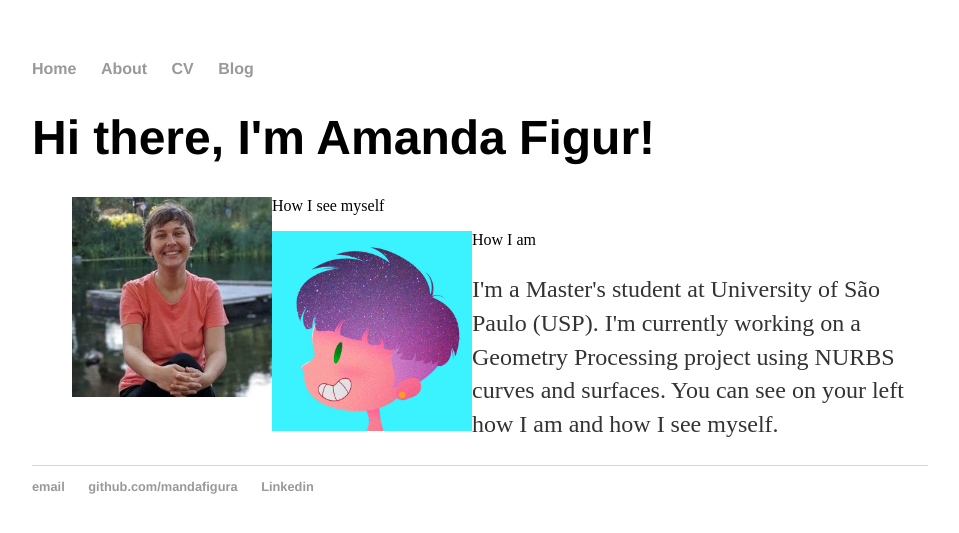
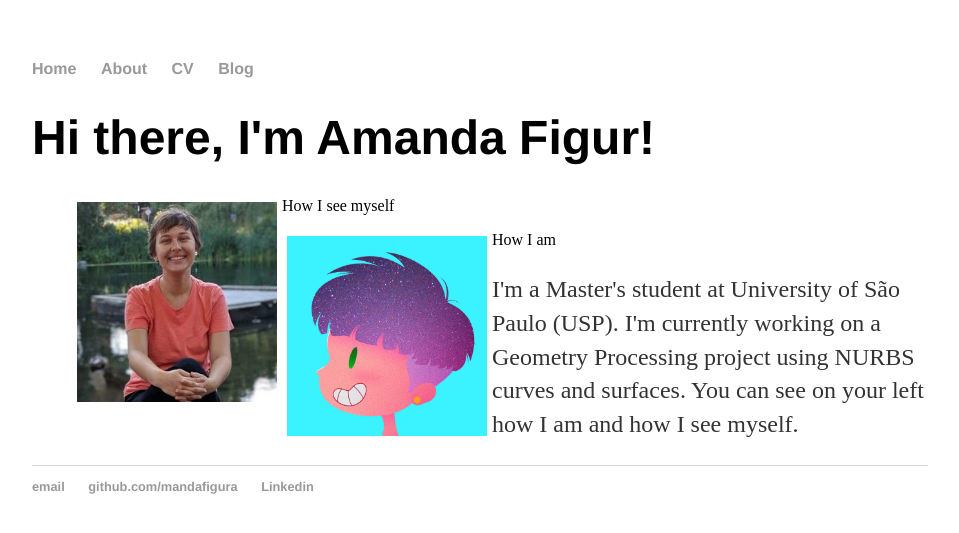
Before and after one commit to mandafigura/mandafigura.github.io, a Jekyll site: the page built from index.html, in a window 1280 px wide. Shown: the top 533 px of the page, without its empty margins (160-1119 px from the left). Built offline with Jekyll 4.4.1, drawn with Linux system fonts in a browser that asks for light colours.

Commit message:
Update main.css

```diff
--- a/css/main.css
+++ b/css/main.css
@@ -41,3 +41,7 @@ ul.posts {
 ul.posts li {
     list-style: none;
 }
+
+img{
+   padding: 5px;
+}
```
